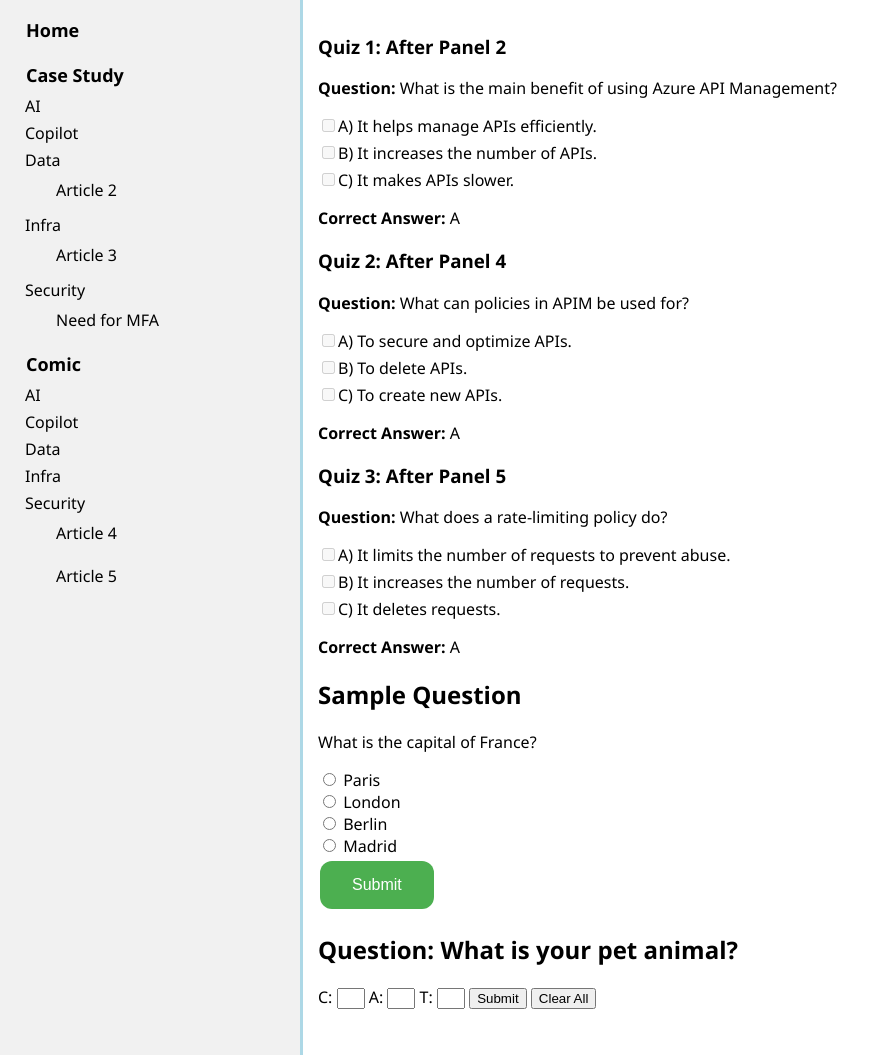
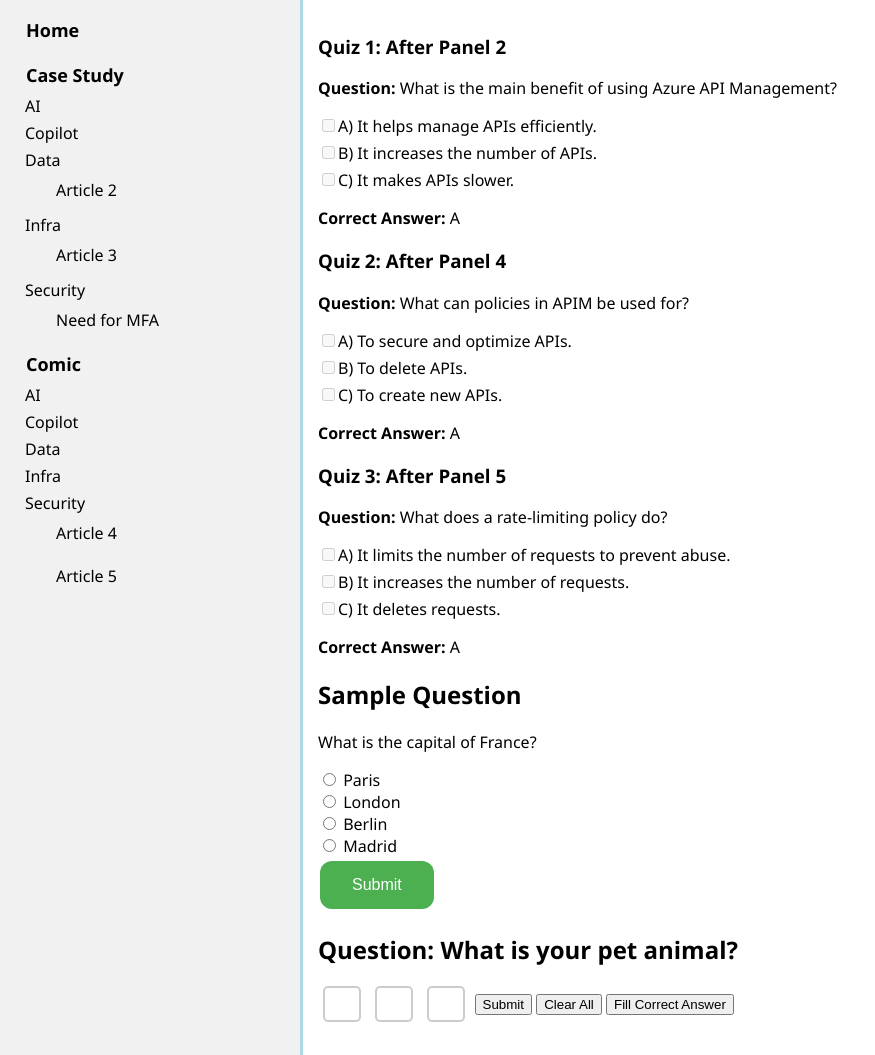
Before and after one commit to julietrajan/demo1, a Jekyll site: the page built from project-files/folder1/article2.md, in a window 1280 px wide. Shown: the whole page, without its empty margins (0-875 px from the left). Built offline with Jekyll 4.4.1, drawn with Linux system fonts in a browser that asks for light colours.

Commit message:
Update article2.md

```diff
--- a/project-files/folder1/article2.md
+++ b/project-files/folder1/article2.md
@@ -98,20 +98,48 @@ What is the capital of France?
   }
 </style>
 
+
+
 ## Question: What is your pet animal?
 
 <form id="petForm">
-  <label for="letterC">C:</label>
-  <input type="text" id="letterC" maxlength="1" style="width: 20px; text-align: center;">
-  <label for="letterA">A:</label>
-  <input type="text" id="letterA" maxlength="1" style="width: 20px; text-align: center;">
-  <label for="letterT">T:</label>
-  <input type="text" id="letterT" maxlength="1" style="width: 20px; text-align: center;">
+  <label for="letterC"></label>
+  <input type="text" id="letterC" maxlength="1" class="letter-input" oninput="this.value = this.value.toUpperCase()">
+  <label for="letterA"></label>
+  <input type="text" id="letterA" maxlength="1" class="letter-input" oninput="this.value = this.value.toUpperCase()">
+  <label for="letterT"></label>
+  <input type="text" id="letterT" maxlength="1" class="letter-input" oninput="this.value = this.value.toUpperCase()">
   <button type="button" onclick="checkAnswer()">Submit</button>
   <button type="button" onclick="clearAll()">Clear All</button>
+  <button type="button" onclick="fillCorrectAnswer()">Fill Correct Answer</button>
 </form>
 
 <p id="result"></p>
+
+<style>
+  .letter-input {
+    width: 30px;
+    height: 30px;
+    text-align: center;
+    font-size: 18px;
+    border: 2px solid #ccc;
+    border-radius: 5px;
+    margin: 0 5px;
+    transition: border-color 0.3s;
+  }
+
+  .letter-input:focus {
+    border-color: #007bff;
+    outline: none;
+  }
+
+
+
+  #result {
+    margin-top: 10px;
+    font-size: 18px;
+  }
+</style>
 
 <script>
   function checkAnswer() {
@@ -157,4 +185,14 @@ What is the capital of France?
     document.getElementById('letterT').style.color = 'black';
     document.getElementById('result').innerText = '';
   }
+
+  function fillCorrectAnswer() {
+    document.getElementById('letterC').value = 'C';
+    document.getElementById('letterA').value = 'A';
+    document.getElementById('letterT').value = 'T';
+    document.getElementById('letterC').style.color = 'black';
+    document.getElementById('letterA').style.color = 'black';
+    document.getElementById('letterT').style.color = 'black';
+    document.getElementById('result').innerText = '';
+  }
 </script>
```
